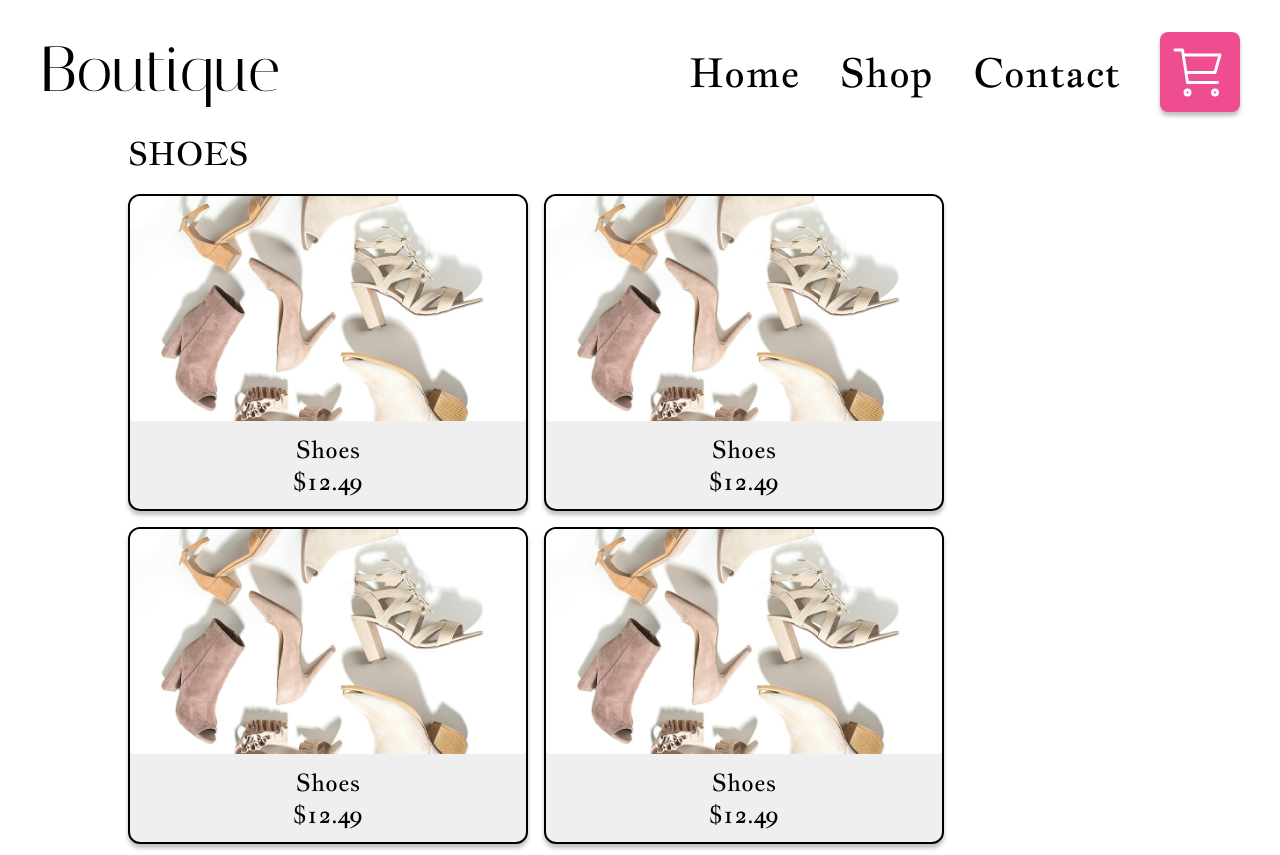
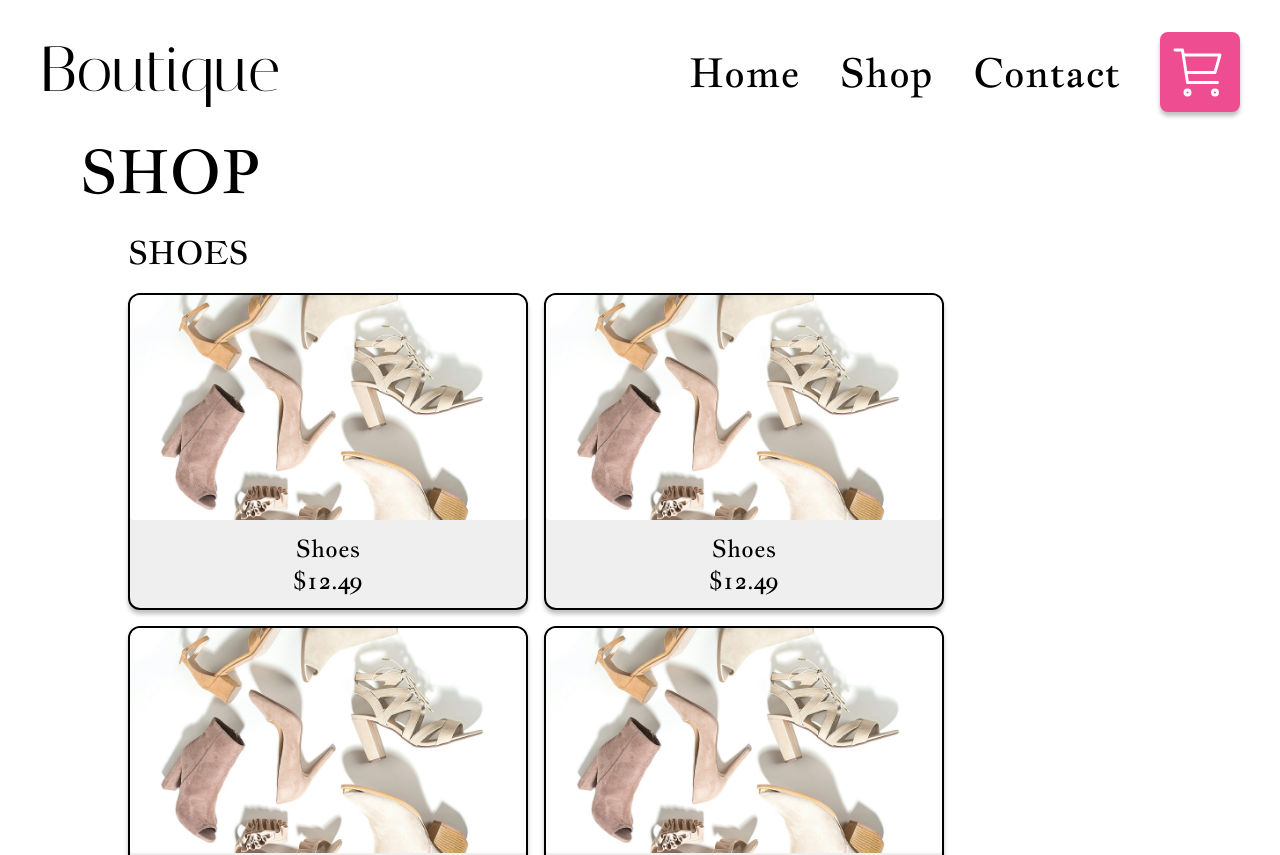
Before and after one commit to Rider-7/odin-shopping-cart, a React (Vite) app: page /shop in a window 1280 px wide. Shown: the top 855 px of the page. Built offline with nearby package versions, Linux system fonts and the light colour scheme.

Commit message:
refactor section element from Layout to Shop

```diff
--- a/src/pages/Layout.jsx
+++ b/src/pages/Layout.jsx
@@ -2,13 +2,10 @@ import { Outlet } from 'react-router-dom';
 import Nav from '../components/Nav/Nav';
 import styles from './Layout.module.css';
 
-export default function Template(props) {
-  const { section } = props;
-
+export default function Layout() {
   return (
     <>
       <Nav />
-      { section && <h1 className={styles.section}>{section}</h1>}
       <Outlet />
     </>
   );
--- a/src/pages/Shop/Shop.jsx
+++ b/src/pages/Shop/Shop.jsx
@@ -3,6 +3,8 @@ import styles from './Shop.module.css';
 
 export default function Shop() {
   return (
+    <>
+      <h1 className={styles.section}>SHOP</h1>
       <div className={styles['grid-container']}>
         <h2 className={styles['grid-title']}>SHOES</h2>
         <div className={styles.grid}>
@@ -13,5 +15,6 @@ export default function Shop() {
           <Card theme={styles['default-theme']} name="Shoes" price="$12.49" />
         </div>
       </div>
+    </>
   );
 }
--- a/src/pages/Shop/Shop.module.css
+++ b/src/pages/Shop/Shop.module.css
@@ -1,4 +1,15 @@
 @import url("../../templates/font.module.css");
+
+.section {
+  font-family: 'Jacques Francois', sans-serif;
+  margin: 0;
+  padding: 0;
+  margin-inline: 72px;
+  margin-block: 20px;
+
+  font-size: 60px;
+  font-weight: 500;
+}
 
 .grid-container {
   margin-inline: 120px;
```
Lines whose indentation alone changed are shown as unchanged.
